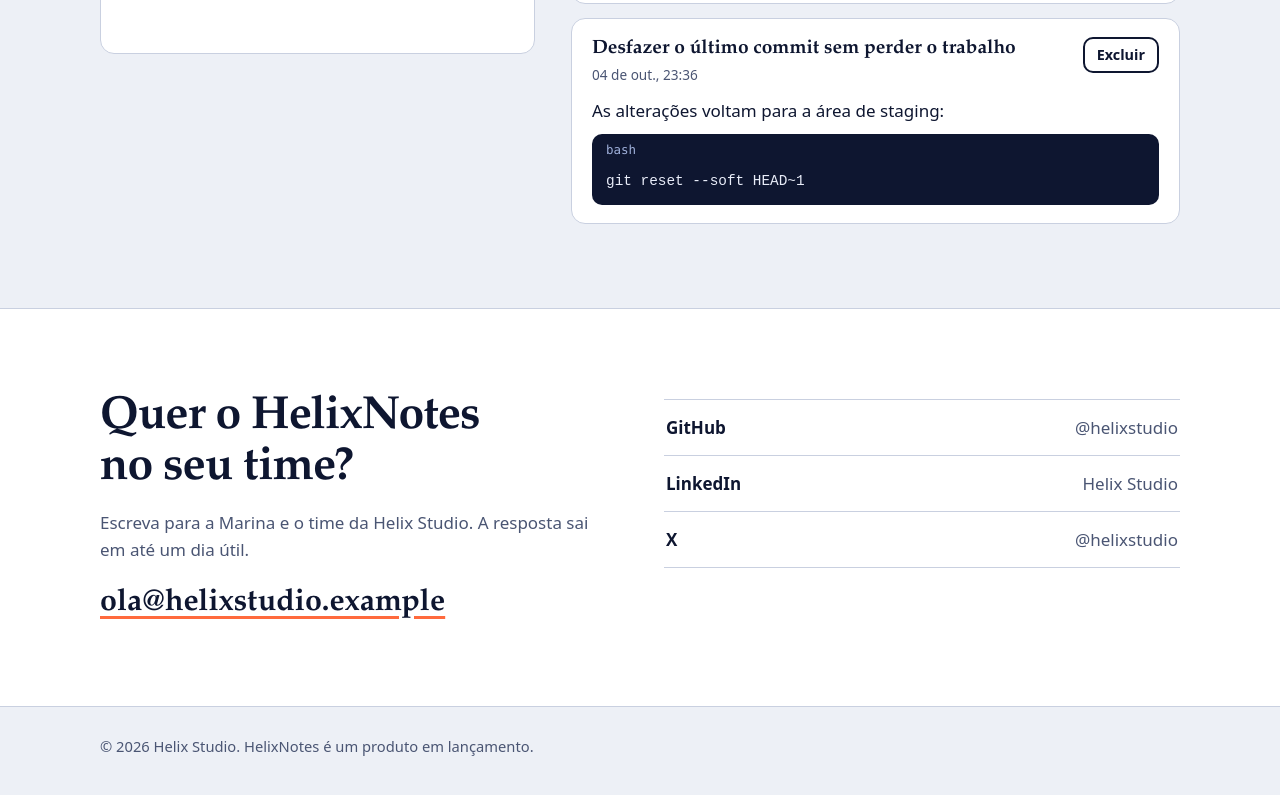
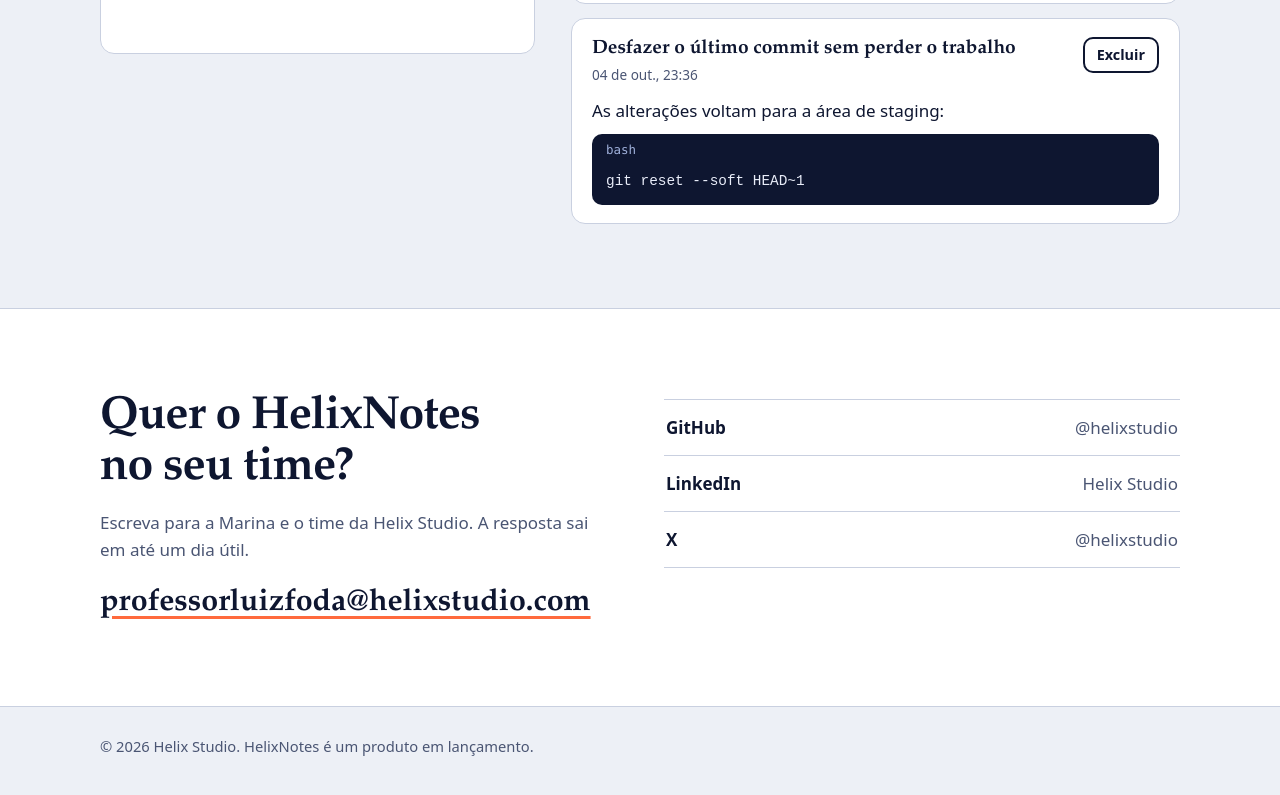
Before and after one commit to gustviz/helixnotes, a plain HTML site: page index.html in a window 1280 px wide. Shown: the part 2324-3119 px from the top of the page. Drawn offline with Linux system fonts and the light colour scheme.

Commit message:
Update contact email for Helix Studio

```diff
--- a/index.html
+++ b/index.html
@@ -257,7 +257,7 @@
       <div>
         <h2 class="sec" id="ct-t">Quer o HelixNotes no seu time?</h2>
         <p class="sec-lead">Escreva para a Marina e o time da Helix Studio. A resposta sai em até um dia útil.</p>
-        <a class="mail" href="mailto:ola@helixstudio.example">ola@helixstudio.example</a>
+        <a class="mail" href="mailto:ola@helixstudio.example">professorluizfoda@helixstudio.com</a>
       </div>
       <ul class="social" aria-label="Redes sociais">
         <li><a href="https://github.com/" rel="noopener" target="_blank">GitHub <span>@helixstudio</span></a></li>
```
